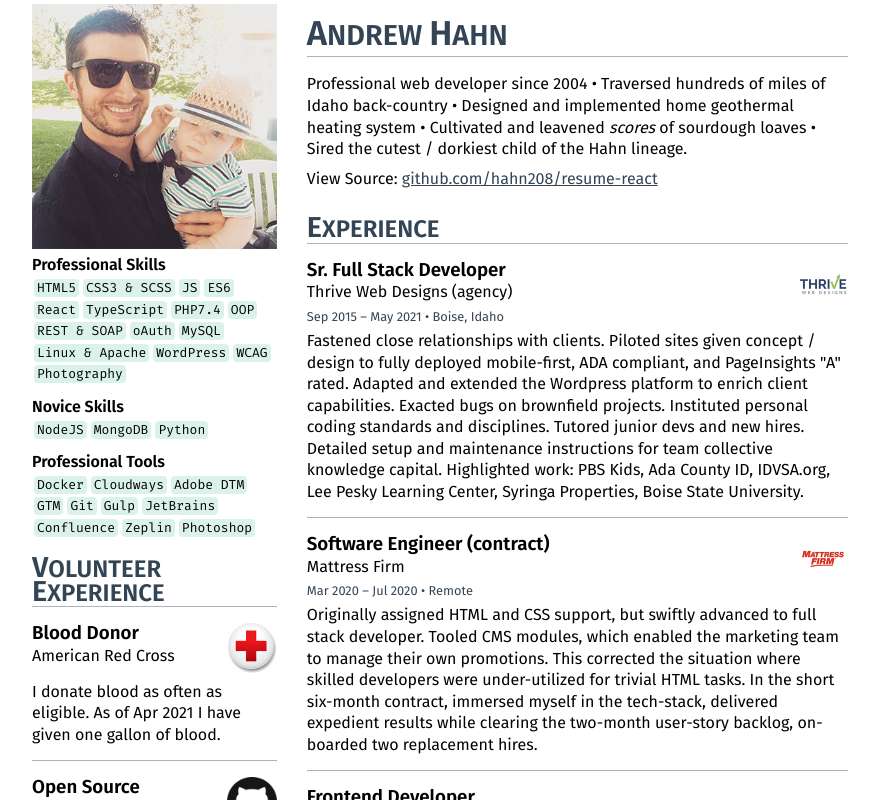
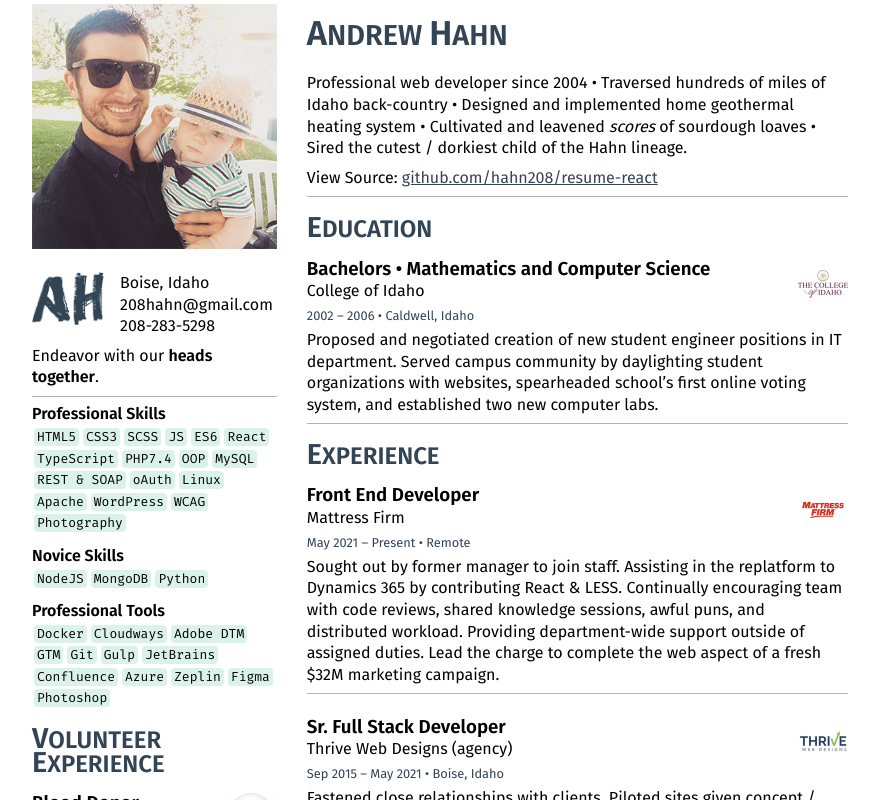
Before and after one commit to hahn208/resume-react, a React (Create React App) app: page / in a window 1280 px wide. Shown: the top 800 px of the page, without its empty margins (200-1079 px from the left). Built offline with nearby package versions, Linux system fonts and the light colour scheme.

Commit message:
Updated layout. Refreshed donation. Added MFRM position.

```diff
--- a/src/App.css
+++ b/src/App.css
@@ -135,7 +135,7 @@ section
 {
     padding-top: 1rem;
     margin-bottom: 0.4rem;
-    border-top: rgba(51, 68, 85, 0.4) solid 1px;
+    border-bottom: rgba(51, 68, 85, 0.4) solid 1px;
     margin-top: 0.1rem;
 }
 
--- a/src/App.tsx
+++ b/src/App.tsx
@@ -19,6 +19,14 @@ type ExperienceType = {
  */
 const experienceSet: ExperienceType[] = [
     {
+        'title' : 'Mattress Firm',
+        'logo' : 'mattressfirm.png',
+        'position' : 'Front End Developer',
+        'stint' : 'May 2021 – Present • Remote',
+        'details' : 'Sought out by former manager to join staff. Assisting in the replatform to Dynamics 365 by contributing React & LESS. Continually encouraging team with code reviews, shared knowledge sessions, awful puns, and distributed workload. Providing department-wide support outside of assigned duties. Lead the charge to complete the web aspect of a fresh $32M marketing campaign.',
+        'forceWidow': false
+    },
+    {
         'title' : 'Thrive Web Designs (agency)',
         'logo' : 'thrive.png',
         'position' : 'Sr. Full Stack Developer',
@@ -32,7 +40,7 @@ const experienceSet: ExperienceType[] = [
         'position' : 'Software Engineer (contract)',
         'stint' : 'Mar 2020 – Jul 2020 • Remote',
         'details' : 'Originally assigned HTML and CSS support, but swiftly advanced to full stack developer. Tooled CMS modules, which enabled the marketing team to manage their own promotions. This corrected the situation where skilled developers were under-utilized for trivial HTML tasks. In the short six-month contract, immersed myself in the tech-stack, delivered expedient results while clearing the two-month user-story backlog, on-boarded two replacement hires.',
-        'forceWidow': false
+        'forceWidow': true
     },
     {
         'title' : 'CenturyLink',
@@ -66,7 +74,7 @@ const volunteer: ExperienceType[] = [
         'logo': 'redcross.png',
         'position': 'Blood Donor',
         'stint': '',
-        'details': 'I donate blood as often as eligible. As of Apr 2021 I have given one gallon of blood.',
+        'details': 'I donate blood as often as eligible. As of June 2021 I have given over 4 liters of blood.',
         'forceWidow': false
     },
     {
@@ -89,9 +97,9 @@ const education: ExperienceType = {
 };
 
 const skillSet: { [key: string]: string[] } = {
-    'pro': ['HTML5', 'CSS3 & SCSS', 'JS', 'ES6', 'React', 'TypeScript', 'PHP7.4', 'OOP', 'REST & SOAP', 'oAuth', 'MySQL', 'Linux & Apache', 'WordPress', 'WCAG', 'Photography'],
+    'pro': ['HTML5', 'CSS3', 'SCSS', 'JS', 'ES6', 'React', 'TypeScript', 'PHP7.4', 'OOP', 'MySQL', 'REST & SOAP', 'oAuth', 'Linux', 'Apache', 'WordPress', 'WCAG', 'Photography'],
     'new': ['NodeJS', 'MongoDB', 'Python'],
-    'tools': ['Docker', 'Cloudways', 'Adobe DTM', 'GTM', 'Git', 'Gulp', 'JetBrains', 'Confluence', 'Zeplin', 'Photoshop']
+    'tools': ['Docker', 'Cloudways', 'Adobe DTM', 'GTM', 'Git', 'Gulp', 'JetBrains', 'Confluence', 'Azure', 'Zeplin', 'Figma', 'Photoshop']
 };
 
 const bio: { [key: string]: string | object } = {
@@ -140,10 +148,10 @@ function ResumeMain()
         <div className={'grid-area-experience'}>
             { bio.title }
             <section>{bio.intro}<p>View Source: <a href="https://github.com/hahn208/resume-react" target="_blank">github.com/hahn208/resume-react</a></p></section>
+            <h2><em>Education</em></h2>
+            <ResumeItem experience={education}/>
             <h2><em>Experience</em></h2>
             { experienceSet.map(experienceItem => (<ResumeItem experience={experienceItem}/>)) }
-            <h2><em>Education</em></h2>
-            <ResumeItem experience={education}/>
         </div>
     );
 }
@@ -172,6 +180,11 @@ function Sidebar()
     return (
         <div className={'grid-area-sidebar'}>
             <img src={require('./images/profile.jpg').default} alt="Andrew Hahn with son" style={{'width': '100%'}}/>
+            <section>
+                <img src={require('./images/ah.png').default} alt={'AH'} id={'AH'}/>
+                {bio.address}
+                {bio.slogan}
+            </section>
             <h5>Professional Skills</h5>
             <ul className='skills-list'>
                 {skillsOutput(skillSet.pro)}
@@ -186,11 +199,6 @@ function Sidebar()
             </ul>
             <h2><em>Volunteer</em> <em>Experience</em></h2>
             { volunteer.map(experienceItem => (<ResumeItem experience={experienceItem}/>)) }
-            <section>
-                <img src={require('./images/ah.png').default} alt={'AH'} id={'AH'}/>
-                {bio.address}
-                {bio.slogan}
-            </section>
         </div>
     );
 }
```
